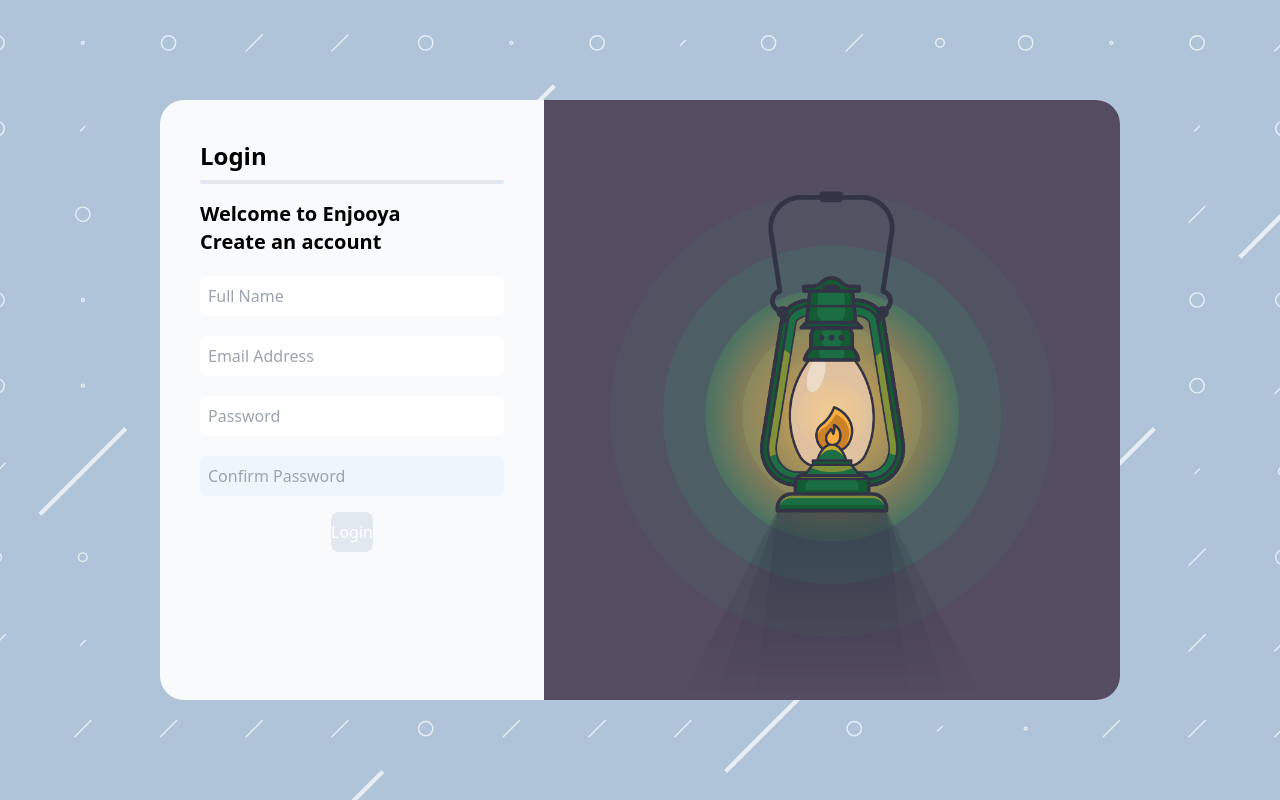
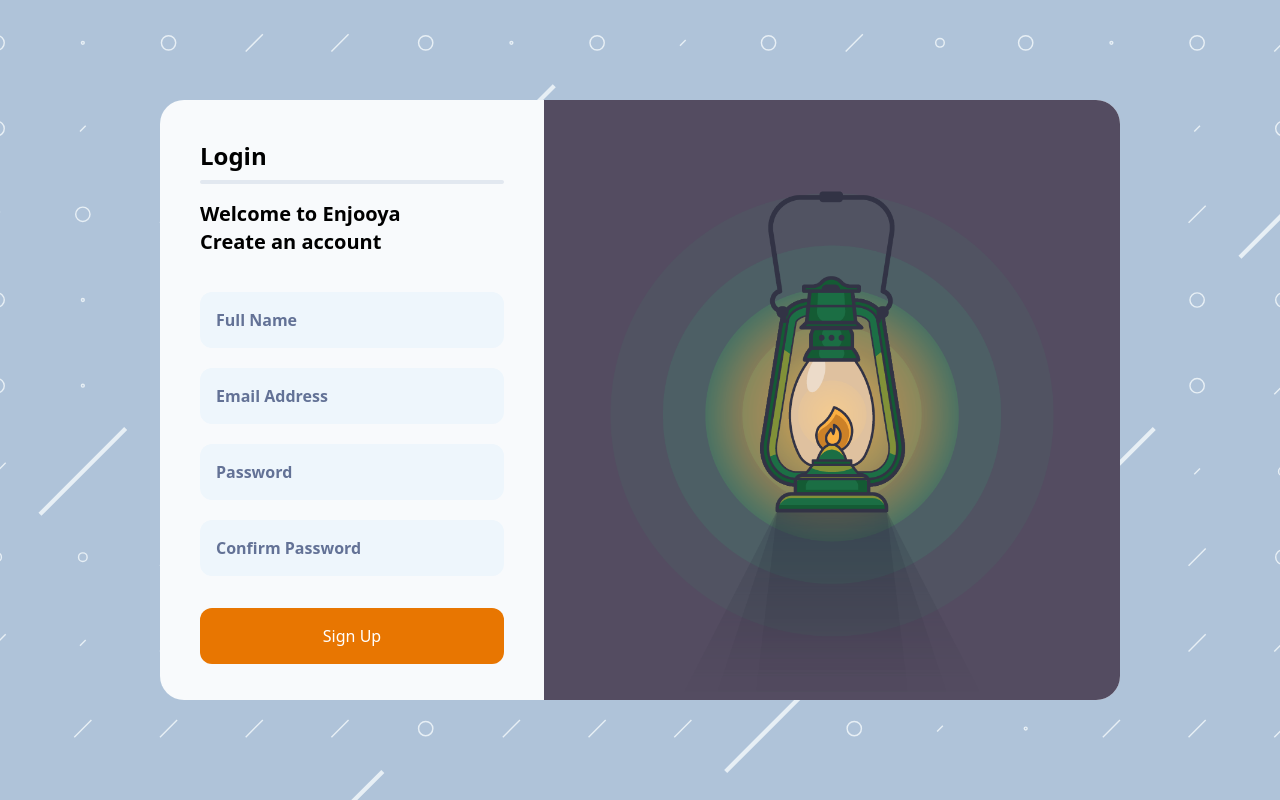
Before and after one commit to TriBhaskar/react-auth, a React (Vite) app: page / in a window 1280 px wide. Built offline with nearby package versions, Linux system fonts and the light colour scheme.

Commit message:
Update sign up form styling

```diff
--- a/src/components/Layout.jsx
+++ b/src/components/Layout.jsx
@@ -17,13 +17,14 @@ export default function Layout() {
             <h3 className="text-justify text-xl font-bold">
               Create an account
             </h3>
+            <div className="my-8 text-custom-color-1 font-semibold">
               <div className="flex flex-col mt-4">
                 <input
                   type="text"
                   id="username"
                   name="username"
                   placeholder="Full Name"
-                className="mt-1 p-2 w-full rounded-md focus:border-gray-200 focus:outline-none focus:ring-2 focus:ring-offset-2 focus:ring-gray-300 transition-colors duration-300 bg-"
+                  className="mt-1 p-4 w-full rounded-xl placeholder:text-custom-color-9 focus:border-gray-200 focus:outline-none focus:ring-2 focus:ring-offset-2 focus:ring-gray-300 transition-colors duration-300 bg-custom-color-11"
                 />
               </div>
               <div className="flex flex-col mt-4">
@@ -32,7 +33,7 @@ export default function Layout() {
                   id="email"
                   name="email"
                   placeholder="Email Address"
-                className="mt-1 p-2 w-full rounded-md focus:border-gray-200 focus:outline-none focus:ring-2 focus:ring-offset-2 focus:ring-gray-300 transition-colors duration-300 bg-"
+                  className="mt-1 p-4 w-full rounded-xl placeholder:text-custom-color-9 focus:border-gray-200 focus:outline-none focus:ring-2 focus:ring-offset-2 focus:ring-gray-300 transition-colors duration-300 bg-custom-color-11"
                 />
               </div>
               <div className="flex flex-col mt-4">
@@ -41,7 +42,7 @@ export default function Layout() {
                   id="password"
                   name="password"
                   placeholder="Password"
-                className="mt-1 p-2 w-full rounded-md focus:border-gray-200 focus:outline-none focus:ring-2 focus:ring-offset-2 focus:ring-gray-300 transition-colors duration-300 bg-"
+                  className="mt-1 p-4 w-full rounded-xl placeholder:text-custom-color-9 focus:border-gray-200 focus:outline-none focus:ring-2 focus:ring-offset-2 focus:ring-gray-300 transition-colors duration-300 bg-custom-color-11"
                 />
               </div>
               <div className="flex flex-col mt-4">
@@ -50,11 +51,15 @@ export default function Layout() {
                   id="cpassword"
                   name="cpassword"
                   placeholder="Confirm Password"
-                className="mt-1 p-2 w-full rounded-md focus:border-gray-200 focus:outline-none focus:ring-2 focus:ring-offset-2 focus:ring-gray-300 transition-colors duration-300 bg-custom-color-11"
+                  className="mt-1 p-4 w-full rounded-xl placeholder:text-custom-color-9 focus:border-gray-200 focus:outline-none focus:ring-2 focus:ring-offset-2 focus:ring-gray-300 transition-colors duration-300 bg-custom-color-11"
                 />
               </div>
-            <button className="mt-4 bg-slate-200 text-white rounded-lg py-2">
-              Login
+            </div>
+            <button
+              type="submit"
+              className="w-full p-4 bg-custom-color-5 text-white rounded-xl hover:bg-gray-800 focus:outline-none focus:bg-black focus:ring-2 focus:ring-offset-2 focus:ring-gray-900 transition-colors duration-300"
+            >
+              Sign Up
             </button>
           </form>
         </div>
--- a/tailwind.config.js
+++ b/tailwind.config.js
@@ -21,7 +21,7 @@ export default {
         "custom-color-7": "#FFB32B",
         "custom-color-8": "#F5C63C",
         "custom-color-9": "#637296",
-        "custom-color-10": "#f7f1e5",
+        "custom-color-10": "#6f889c",
         "custom-color-11": "#eef6fc",
       },
       keyframes: {
```
Lines whose indentation alone changed are shown as unchanged.
